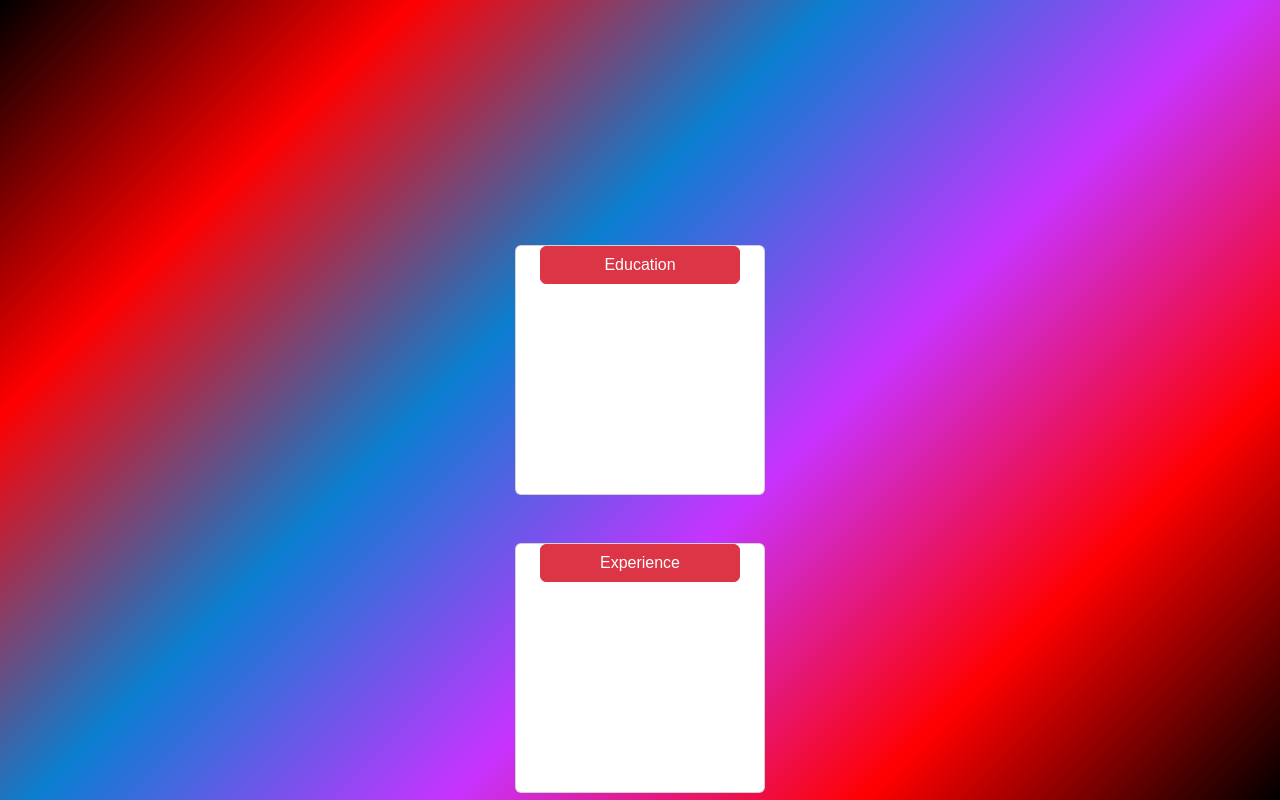
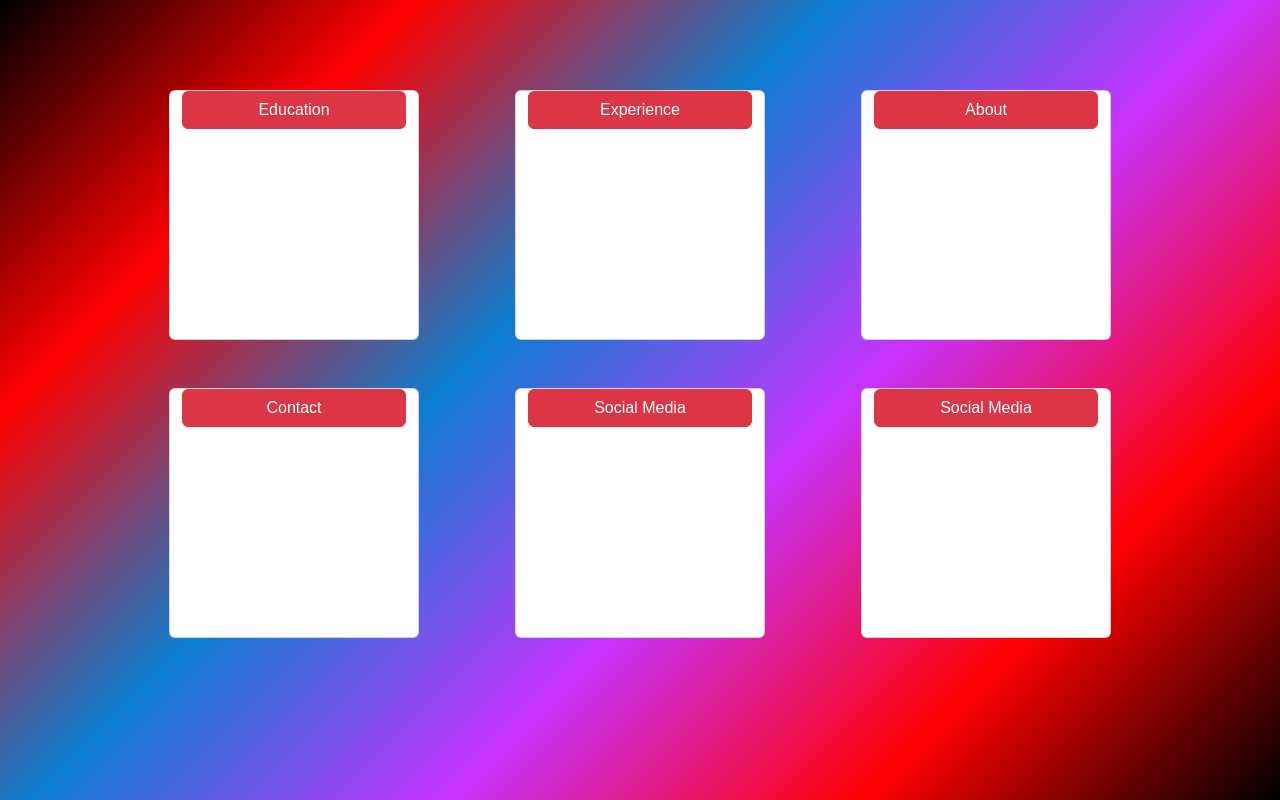
Before and after one commit to alfeshabdul/portfolio, a plain HTML site: page explore.html in a window 1280 px wide. Shown: the top 800 px of the page. Drawn offline with nearby package versions, Linux system fonts and the light colour scheme.

Commit message:
added cardds

```diff
--- a/explore.html
+++ b/explore.html
@@ -13,37 +13,38 @@
           color: #FFF;
           text-align: center;
           padding-top: 30vh;
-    }
-    .container {
-        height: 380px;
-        width: 400px;
-        background-color: transparent;
-        padding: 5px;
-        border-radius: 5px;
-      }
+        }
+        .first{
+            margin-top: -150px;
+        }
+
 </style>
 </head>
 <body>
-    <div class="navbar justify-content-center container">
+    <div class="justify-content-center first row">
 
-            <div class="card mb-5 " style="height: 250px ; width: 250px;">
-                <a href="" class="mx-4 btn btn-danger ">Education</a>
+            <div class="card mb-5 mx-5 " style="height: 250px ; width: 250px;">
+                <a href="" class="btn btn-danger ">Education</a>
             </div>
-            <div class="card mb-5 " style="height: 250px ; width: 250px;">
-                <a href=""class="mx-4 btn btn-danger">Experience</a>
+            <div class="card mb-5 mx-5" style="height: 250px ; width: 250px;">
+                <a href=""class="btn btn-danger">Experience</a>
             </div>
-             <div class="card mb-5" style="height: 250px ; width: 250px;">
-                <a href=""class="mx-4  btn btn-danger">About</a>
+             <div class="card mb-5 mx-5" style="height: 250px ; width: 250px;">
+                <a href=""class="btn btn-danger">About</a>
+            </div>
+    </div>
+    <div class="justify-content-center second row">
+            <div class="card mx-5" style="height: 250px ; width: 250px;">
+                <a href=""class="btn btn-danger">Contact</a>
             </div>
 
-            <div class="card mb-5" style="height: 250px ; width: 250px;">
-                <a href=""class="mx-4  btn btn-danger">Contact</a>
+            <div class="card mx-5" style="height: 250px ; width: 250px;">
+                <a href=""class="btn btn-danger">Social Media</a>
             </div>
 
-            <div class="card " style="height: 250px ; width: 250px;">
-                <a href=""class="mx-4  btn btn-danger">Social Media</a>
+            <div class="card mx-5" style="height: 250px ; width: 250px;">
+                <a href=""class="btn btn-danger">Social Media</a>
             </div>
-
     </div>
 
 </body>
```
